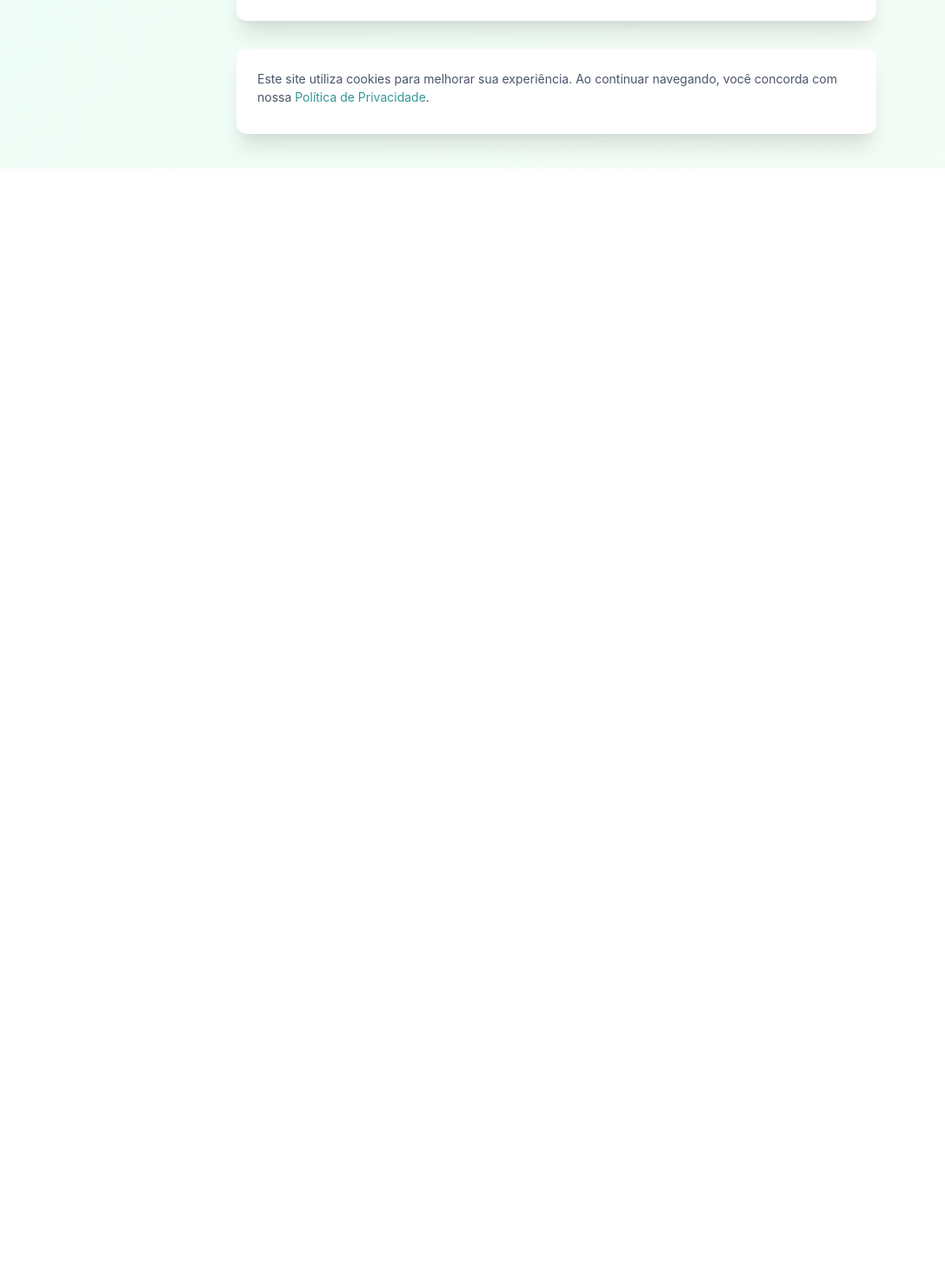
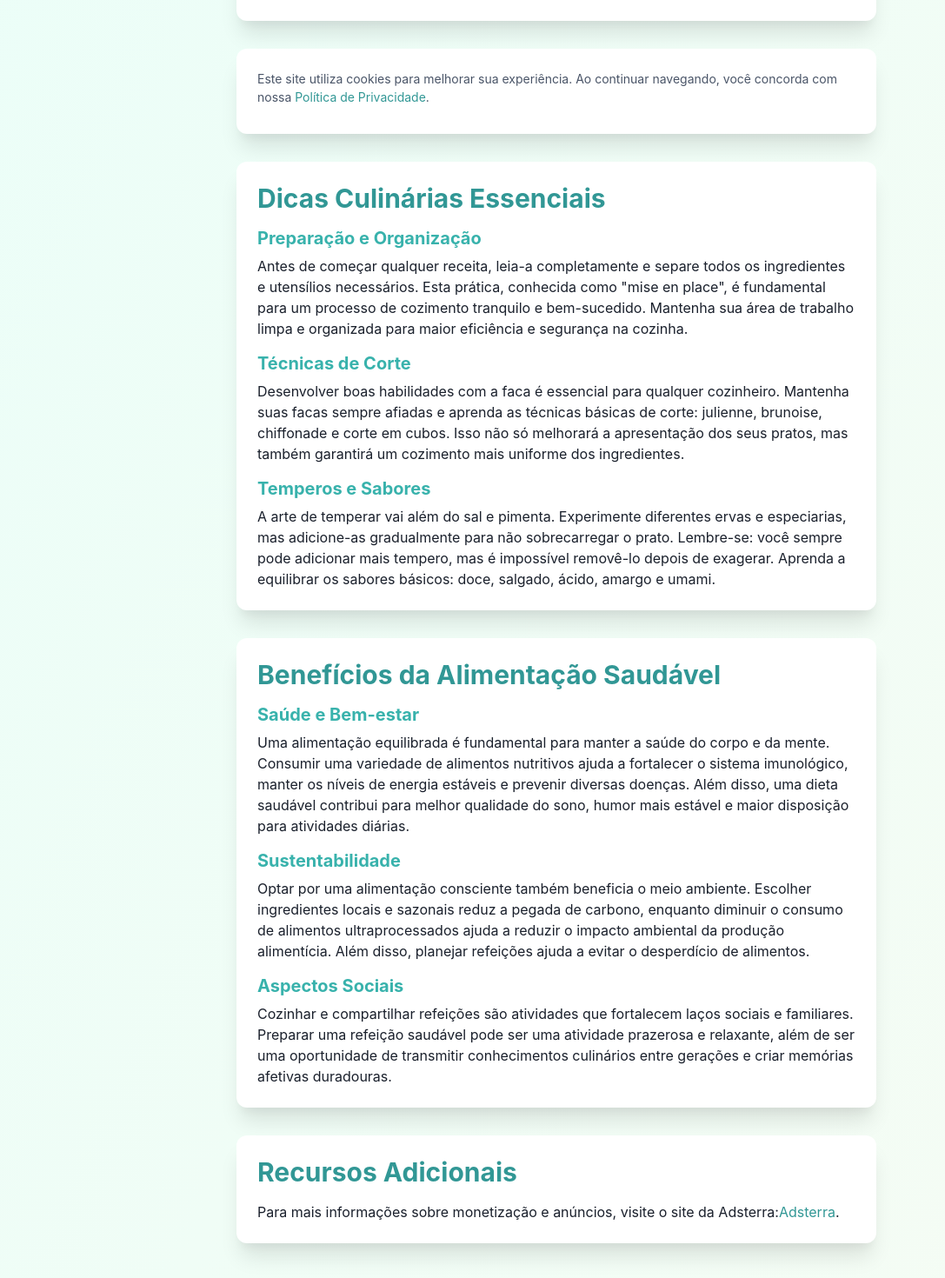
Before and after one commit to purfazz/receitas-do-dia, a Next.js app: page / in a window 1280 px wide. Shown: the part 1500-2970 px from the top of the page at 87% size, without its empty margins (0-1087 px from the left). Before the commit the page ends 1694 px from the top, so only its background shows below. Built offline with nearby package versions, Linux system fonts and the light colour scheme.

Commit message:
Adiciona link da Adsterra e novas seções de conteúdo

```diff
--- /dev/null
+++ b/components/AdsterraAd.js
@@ -0,0 +1,43 @@
+import { Box, useColorModeValue } from '@chakra-ui/react'
+import Script from 'next/script'
+import { useEffect, useState } from 'react'
+
+export default function AdsterraAd() {
+  const [shouldRender, setShouldRender] = useState(false)
+  const bgColor = useColorModeValue('gray.50', 'gray.800')
+
+  useEffect(() => {
+    // Verifica se está em produção
+    const isProduction = process.env.NODE_ENV === 'production'
+
+    // Verifica se a página tem conteúdo substancial
+    const hasEnoughContent = document.body.innerText.length > 800
+
+    // Atualiza o estado baseado nas condições
+    setShouldRender(isProduction && hasEnoughContent)
+  }, [])
+
+  if (!shouldRender) {
+    return null
+  }
+
+  return (
+    <Box
+      my={6}
+      p={4}
+      minH="120px"
+      bg={bgColor}
+      borderRadius="lg"
+      boxShadow="sm"
+      position="relative"
+      role="complementary"
+      aria-label="Anúncio"
+    >
+      <Script
+        id="adsterra-script"
+        strategy="lazyOnload"
+        src="//pl25946813.effectiveratecpm.com/c4/f9/17/c4f9173d9f99cf49f3fd9e75b4ab3f85.js"
+      />
+    </Box>
+  )
+}
--- a/pages/index.js
+++ b/pages/index.js
@@ -2,6 +2,7 @@ import Head from 'next/head'
 import { Box, Button, Container, Heading, Text, VStack, useColorModeValue, SimpleGrid, List, ListItem, HStack, Link } from '@chakra-ui/react'
 import { useState } from 'react'
 import AdComponent from '../components/AdComponent'
+import AdsterraAd from '../components/AdsterraAd'
 import CTASection from '../components/CTASection'
 import IngredientTips from '../components/IngredientTips'
 import NewsletterForm from '../components/NewsletterForm'
@@ -588,6 +589,101 @@ export default function Home({ receitas }) {
               </Text>
             </Box>
 
+            {/* Nova Seção: Dicas Culinárias */}
+            <Box w="full" p={6} bg={cardBg} borderRadius="xl" boxShadow="xl">
+              <Heading as="h2" size="lg" mb={4} color="teal.500">
+                Dicas Culinárias Essenciais
+              </Heading>
+              <VStack spacing={4} align="stretch">
+                <Box>
+                  <Heading as="h3" size="md" mb={2} color="teal.400">
+                    Preparação e Organização
+                  </Heading>
+                  <Text>
+                    Antes de começar qualquer receita, leia-a completamente e separe todos os ingredientes e utensílios necessários.
+                    Esta prática, conhecida como "mise en place", é fundamental para um processo de cozimento tranquilo e bem-sucedido.
+                    Mantenha sua área de trabalho limpa e organizada para maior eficiência e segurança na cozinha.
+                  </Text>
+                </Box>
+                <Box>
+                  <Heading as="h3" size="md" mb={2} color="teal.400">
+                    Técnicas de Corte
+                  </Heading>
+                  <Text>
+                    Desenvolver boas habilidades com a faca é essencial para qualquer cozinheiro. Mantenha suas facas sempre afiadas
+                    e aprenda as técnicas básicas de corte: julienne, brunoise, chiffonade e corte em cubos. Isso não só melhorará
+                    a apresentação dos seus pratos, mas também garantirá um cozimento mais uniforme dos ingredientes.
+                  </Text>
+                </Box>
+                <Box>
+                  <Heading as="h3" size="md" mb={2} color="teal.400">
+                    Temperos e Sabores
+                  </Heading>
+                  <Text>
+                    A arte de temperar vai além do sal e pimenta. Experimente diferentes ervas e especiarias, mas adicione-as
+                    gradualmente para não sobrecarregar o prato. Lembre-se: você sempre pode adicionar mais tempero, mas é
+                    impossível removê-lo depois de exagerar. Aprenda a equilibrar os sabores básicos: doce, salgado, ácido,
+                    amargo e umami.
+                  </Text>
+                </Box>
+              </VStack>
+            </Box>
+
+            {/* Nova Seção: Benefícios da Alimentação Saudável */}
+            <Box w="full" p={6} bg={cardBg} borderRadius="xl" boxShadow="xl">
+              <Heading as="h2" size="lg" mb={4} color="teal.500">
+                Benefícios da Alimentação Saudável
+              </Heading>
+              <VStack spacing={4} align="stretch">
+                <Box>
+                  <Heading as="h3" size="md" mb={2} color="teal.400">
+                    Saúde e Bem-estar
+                  </Heading>
+                  <Text>
+                    Uma alimentação equilibrada é fundamental para manter a saúde do corpo e da mente. Consumir uma variedade
+                    de alimentos nutritivos ajuda a fortalecer o sistema imunológico, manter os níveis de energia estáveis e
+                    prevenir diversas doenças. Além disso, uma dieta saudável contribui para melhor qualidade do sono, humor
+                    mais estável e maior disposição para atividades diárias.
+                  </Text>
+                </Box>
+                <Box>
+                  <Heading as="h3" size="md" mb={2} color="teal.400">
+                    Sustentabilidade
+                  </Heading>
+                  <Text>
+                    Optar por uma alimentação consciente também beneficia o meio ambiente. Escolher ingredientes locais e
+                    sazonais reduz a pegada de carbono, enquanto diminuir o consumo de alimentos ultraprocessados ajuda a
+                    reduzir o impacto ambiental da produção alimentícia. Além disso, planejar refeições ajuda a evitar o
+                    desperdício de alimentos.
+                  </Text>
+                </Box>
+                <Box>
+                  <Heading as="h3" size="md" mb={2} color="teal.400">
+                    Aspectos Sociais
+                  </Heading>
+                  <Text>
+                    Cozinhar e compartilhar refeições são atividades que fortalecem laços sociais e familiares. Preparar
+                    uma refeição saudável pode ser uma atividade prazerosa e relaxante, além de ser uma oportunidade de
+                    transmitir conhecimentos culinários entre gerações e criar memórias afetivas duradouras.
+                  </Text>
+                </Box>
+              </VStack>
+            </Box>
+
+            {/* Nova Seção: Recursos Adicionais */}
+            <Box w="full" p={6} bg={cardBg} borderRadius="xl" boxShadow="xl">
+              <Heading as="h2" size="lg" mb={4} color="teal.500">
+                Recursos Adicionais
+              </Heading>
+              <Text>
+                Para mais informações sobre monetização e anúncios, visite o site da Adsterra:
+                <Link color="teal.500" href="https://www.effectiveratecpm.com/btedt3hxme?key=13288d358fbf97b949e5cb98f2ef2355" isExternal>
+                  Adsterra
+                </Link>.
+              </Text>
+            </Box>
+
+            <AdsterraAd />
             <AdComponent />
           </VStack>
         </Container>
```
